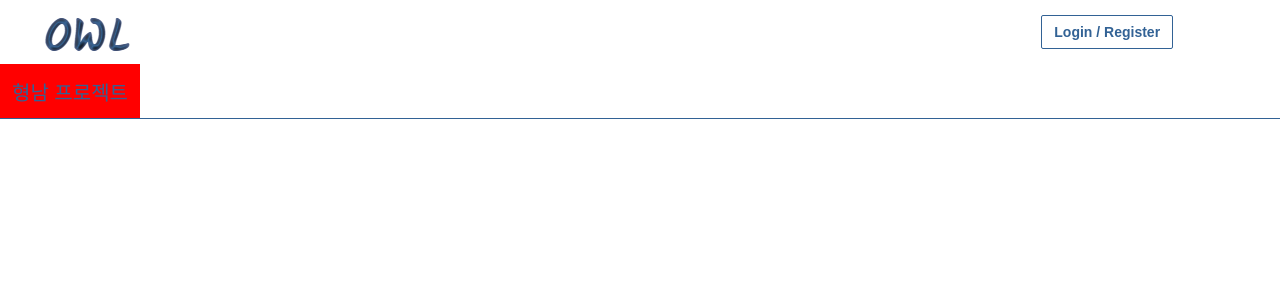
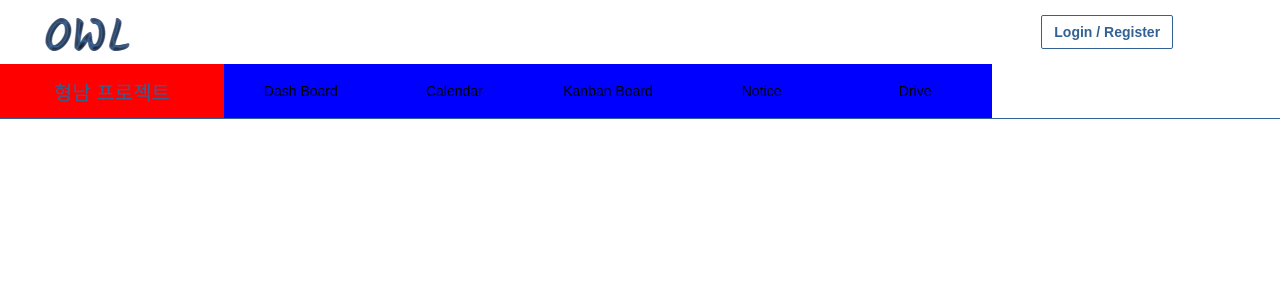
Before and after one commit to hyoungnamoh/react-owl, a Next.js app in the folder front/: page /project/projectList/projectDetail in a window 1280 px wide. Shown: the top 300 px of the page. Built offline with nearby package versions, Linux system fonts and the light colour scheme.

Commit message:
Modify: 탭 작업 중

```diff
--- a/front/components/Tab.tsx
+++ b/front/components/Tab.tsx
@@ -1,4 +1,5 @@
 import { CSSProperties, FC } from "react";
+import styles from '../styles/Tab.module.scss';
 
 interface Item {
   onClick?: () => void,
@@ -11,10 +12,18 @@ interface Props {
   className?: 'string',
   style?: CSSProperties,
 }
-const Tab: FC<Props> = ({items, className, style}) => {
+const Tab: FC<Props> = ({ items, className, style }) => {
   return (
-    <div >
-
+    <div className={styles.wrapper}>
+      {
+        items.map((e, i) => {
+          return (
+            <div className={`${styles.tabItem} ${e.className}`} style={e.style}>
+              <p>{e.tabName ? e.tabName : `tab${i + 1}`}</p>
+            </div>
+          )
+        })
+      }
     </div>
   );
 };
--- a/front/pages/project/projectList/projectDetail.tsx
+++ b/front/pages/project/projectList/projectDetail.tsx
@@ -1,6 +1,7 @@
 import { useObserver } from 'mobx-react';
 import { useRouter } from 'next/router';
-import * as React from 'react';
+import { CSSProperties } from 'react';
+import Tab from '../../../components/Tab';
 import styles from '../../../styles/projectDetail.module.scss'
 
 interface Project {
@@ -8,6 +9,36 @@ interface Project {
   projectName: string,
 }
 
+interface Item {
+  onClick?: () => void,
+  style?: CSSProperties,
+  className?: CSSProperties,
+  tabName?: string,
+  selected: boolean,
+}
+
+const tabDumyData: Item[] = [
+  {
+    tabName: 'Dash Board',
+    selected: true,
+  },
+  {
+    tabName: 'Calendar',
+    selected: false,
+  },
+  {
+    tabName: 'Kanban Board',
+    selected: false,
+  },
+  {
+    tabName: 'Notice',
+    selected: false,
+  },
+  {
+    tabName: 'Drive',
+    selected: false,
+  },
+]
 const projectDumyData: Project = {
   id: '123',
   projectName: '형남 프로젝트'
@@ -22,7 +53,7 @@ const projectDetail = () => {
           <p>{projectDumyData.projectName}</p>
         </div>
         <div className={styles.tabContainer}>
-
+          <Tab items={tabDumyData} />
         </div>
       </div>
     </div>
--- /dev/null
+++ b/front/styles/Tab.module.scss
@@ -0,0 +1,14 @@
+.wrapper {
+  display: flex;
+  height: 100%;
+  .tabItem {
+    display: flex;
+    justify-content: center;
+    flex: 1;
+    align-items: center;
+    background-color: blue;
+  }
+  .dltkdgo {
+    background-color: black;
+  }
+}
--- a/front/styles/projectDetail.module.scss
+++ b/front/styles/projectDetail.module.scss
@@ -12,8 +12,10 @@
       color: rgb(50, 98, 149);
       padding: 12px;
       background-color: red;
+      min-width: 200px;
     }
     .tabContainer {
+      width: 60%;
     }
   }
 }
```
